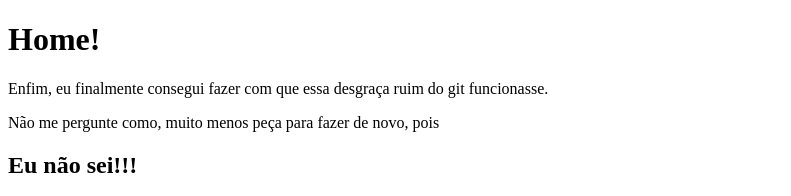
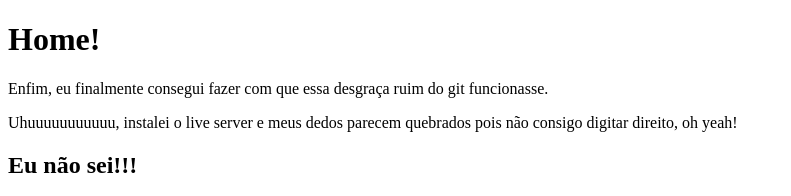
Before and after one commit to victorfernandesme/repositoriodeteste, a plain HTML site: page git-teste/index.html in a window 1280 px wide. Shown: the top 196 px of the page, without its empty margins (0-791 px from the left). Drawn offline with Linux system fonts and the light colour scheme; grey boxes are pictures that could not be loaded.

Commit message:
Atualização usando o texto

```diff
--- a/git-teste/index.html
+++ b/git-teste/index.html
@@ -9,7 +9,7 @@
 <body>
     <h1>Home!</h1>
     <p>Enfim, eu finalmente consegui fazer com que essa desgraça ruim do git funcionasse.</p>
-    <p>Não me pergunte como, muito menos peça para fazer de novo, pois</p>
+    <p> Uhuuuuuuuuuuu, instalei o live server e meus dedos parecem quebrados pois não consigo digitar direito, oh yeah!</p>
     <h2>Eu não sei!!!</h2>
 
     <iframe src="https://victorfernandes.substack.com/embed" width="480" height="320" style="border:1px solid #EEE; background:white;" frameborder="0" scrolling="no"></iframe>
```
